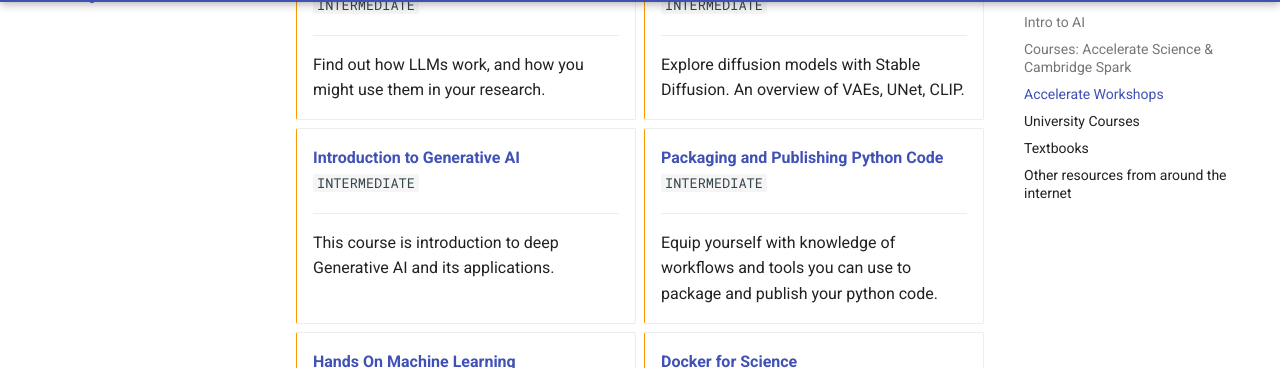
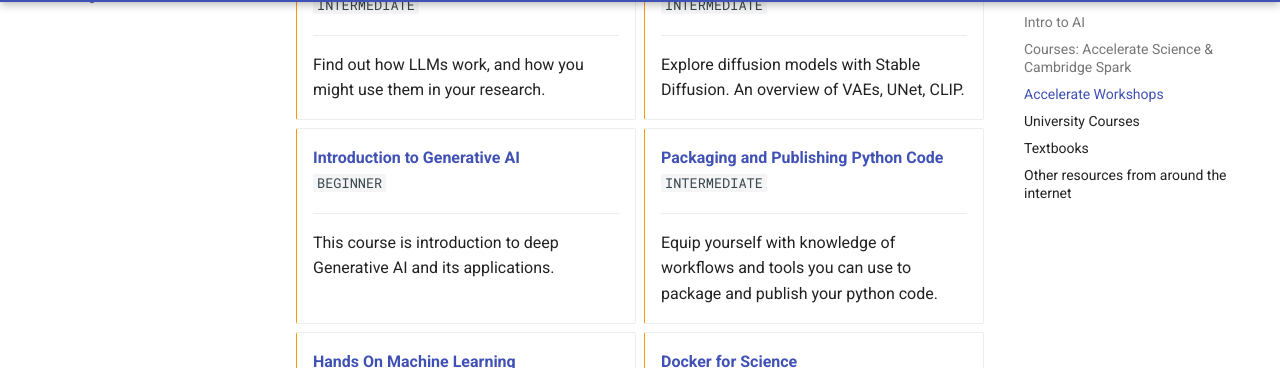
Before and after one commit to acceleratescience/resource-hub, an MkDocs documentation site: the page built from docs/training.md, in a window 1280 px wide and 900 px high, scrolled down 2021 px. Shown: the part 86-454 px from the top of the window. Built offline with MkDocs 1.6.1 and Material for MkDocs 9.7.7, drawn with Linux system fonts in a browser that asks for light colours; comment, search, counter and statistics services are not loaded.

Commit message:
changed the genAI course level to beginner

```diff
--- a/docs/training.md
+++ b/docs/training.md
@@ -70,7 +70,7 @@ Accelerate's 1-day workshops are created by the Accelerate Programme's Machine L
     Explore diffusion models with Stable Diffusion. An overview of VAEs, UNet, CLIP.
 
 
--   [__Introduction to Generative AI__](https://github.com/acceleratescience/GenAI)<br>`INTERMEDIATE`
+-   [__Introduction to Generative AI__](https://github.com/acceleratescience/GenAI)<br>`BEGINNER`
 
     ---
     This course is introduction to deep Generative AI and its applications.
```
